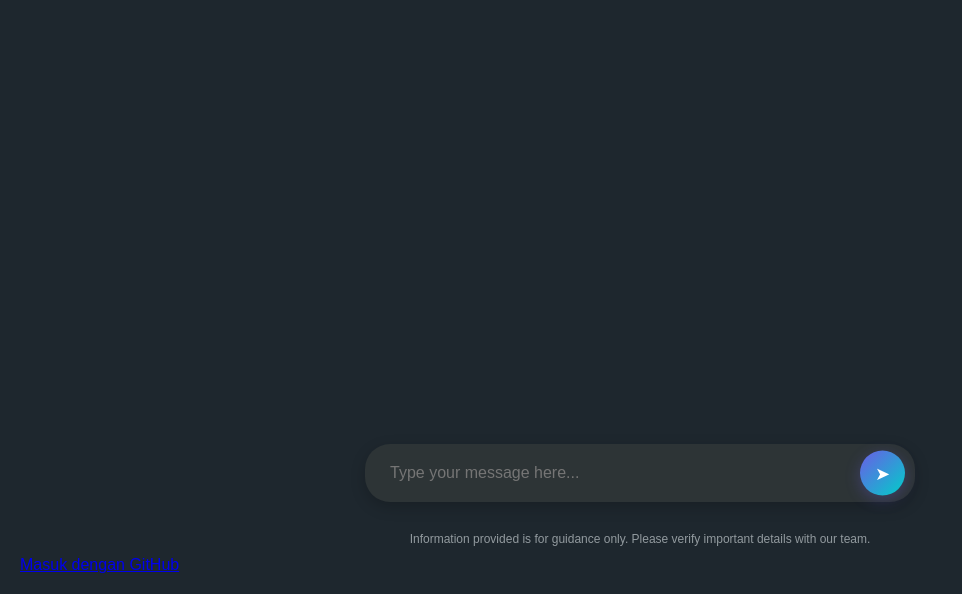
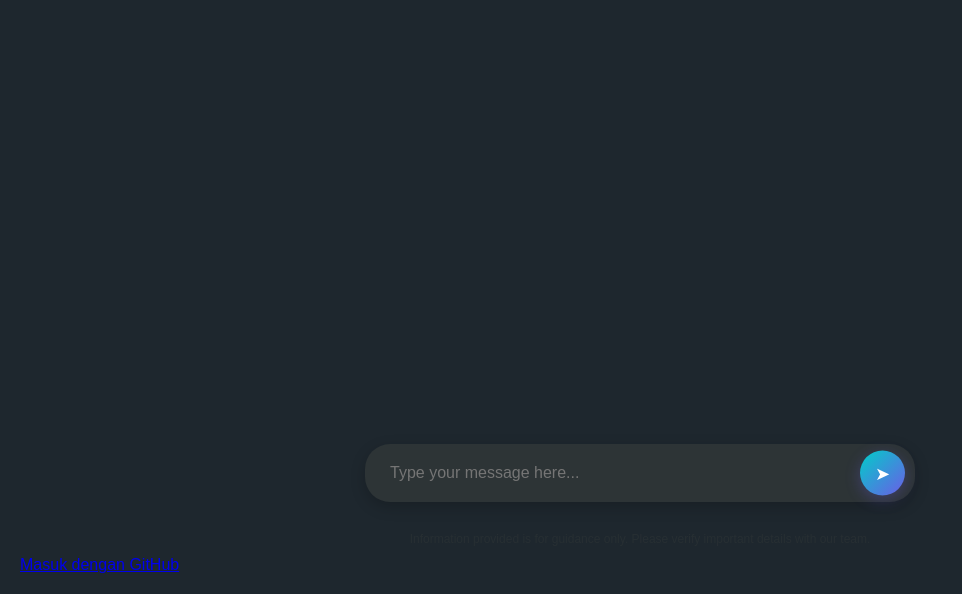
Before and after one commit to Rvas123vi/aitezachtgpttes1, a plain HTML site: page index.html in a window 1280 px wide. Shown: the part 206-800 px from the top of the page, without its empty margins (0-962 px from the left). Drawn offline with Linux system fonts and the light colour scheme.

Commit message:
Update index.html

```diff
--- a/index.html
+++ b/index.html
@@ -6,16 +6,16 @@
     <title>Synthexa Chat</title>
     <style>
         :root {
-            --primary-color: #6c5ce7;
-            --accent-color: #00cec9;
+            --primary-color: #00cec9;
+            --accent-color: #6c5ce7;
             --gradient-start: #a29bfe;
             --gradient-end: #81ecec;
             --dark-bg: #1e272e;
             --dark-card: #2d3436;
             --light-bg: #f5f6fa;
             --light-card: #ffffff;
-            --dark-text: #dfe6e9;
-            --light-text: #2d3436;
+            --dark-text: #2d3436;
+            --light-text: #dfe6e9;
         }
 
         * {
```
